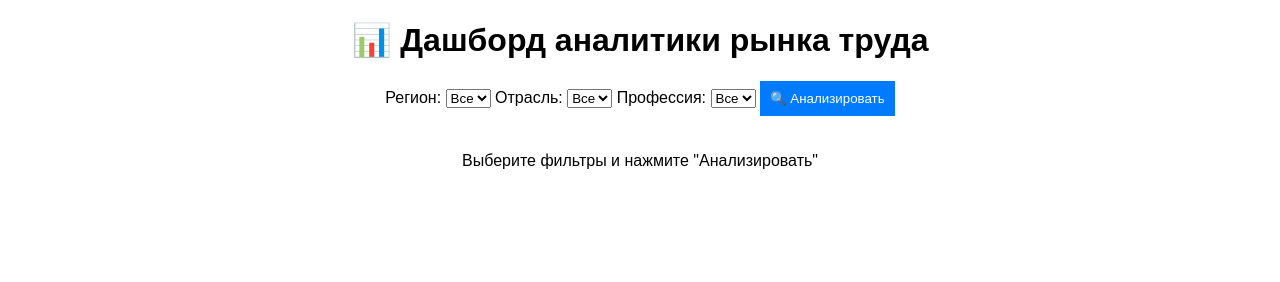
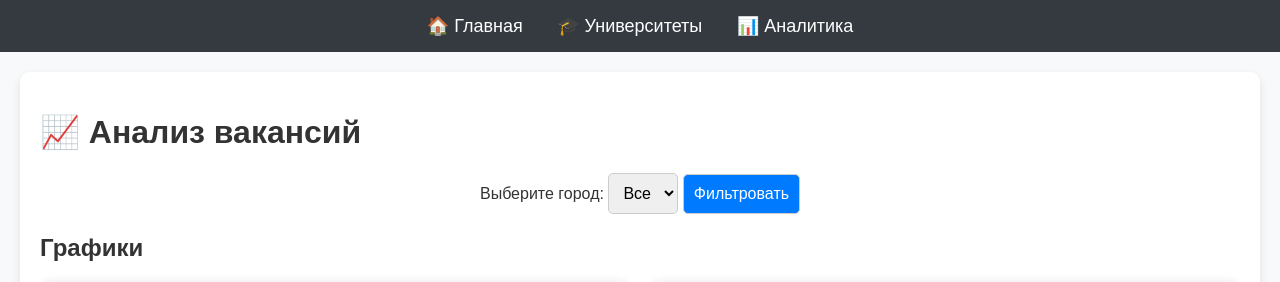
Before and after one commit to MikaAsk/Keleshek.kz, a Flask app: template OurProject/templates/index.html in a window 1280 px wide. Shown: the top 282 px of the page. Before the commit the page ends 169 px from the top, so only its background shows below. Run offline with Flask 3, Linux system fonts and the light colour scheme; the template is opened without the code that fills it, so the values that code supplies are empty; parts of the project's set-up code (start-up, migrations or seed data) failed here and were passed over.

Commit message:
Update index.html

```diff
--- a/OurProject/templates/index.html
+++ b/OurProject/templates/index.html
@@ -2,70 +2,115 @@
 <html lang="ru">
 <head>
     <meta charset="UTF-8">
-    <meta name="viewport" content="width=device-width, initial-scale=1.0">
-    <title>Аналитика рынка труда</title>
-    <link rel="stylesheet" href="{{ url_for('static', filename='style.css') }}">
-    <script src="https://code.jquery.com/jquery-3.6.0.min.js"></script>
+    <title>Анализ вакансий</title>
+    <style>
+        body {
+            font-family: 'Arial', sans-serif;
+            margin: 0;
+            padding: 0;
+            background: #f8f9fa;
+            color: #333;
+        }
+        .container {
+            max-width: 1200px;
+            margin: 20px auto;
+            background: white;
+            padding: 20px;
+            border-radius: 10px;
+            box-shadow: 0 4px 10px rgba(0, 0, 0, 0.1);
+        }
+        nav {
+            background: #343a40;
+            padding: 15px;
+            text-align: center;
+        }
+        nav a {
+            color: white;
+            text-decoration: none;
+            margin: 15px;
+            font-size: 18px;
+        }
+        nav a:hover {
+            text-decoration: underline;
+        }
+        .filter-section {
+            text-align: center;
+            margin-bottom: 20px;
+        }
+        select, button {
+            padding: 10px;
+            font-size: 16px;
+            border-radius: 5px;
+            border: 1px solid #ccc;
+        }
+        button {
+            background-color: #007bff;
+            color: white;
+            cursor: pointer;
+        }
+        button:hover {
+            background-color: #0056b3;
+        }
+        .charts {
+            display: grid;
+            grid-template-columns: repeat(auto-fit, minmax(400px, 1fr));
+            gap: 20px;
+            justify-content: center;
+            margin-top: 20px;
+        }
+        iframe {
+            width: 100%;
+            height: 400px;
+            border: none;
+            border-radius: 10px;
+            background: #fff;
+            box-shadow: 0 0 10px rgba(0, 0, 0, 0.1);
+        }
+        .no-data {
+            text-align: center;
+            font-size: 20px;
+            color: red;
+            font-weight: bold;
+            margin-top: 20px;
+        }
+    </style>
 </head>
 <body>
-    <h1>📊 Дашборд аналитики рынка труда</h1>
 
-    <form id="filters">
-        <label>Регион:</label>
-        <select name="region">
-            <option value="">Все</option>
-            {% for region in regions %}
-                <option value="{{ region }}">{{ region }}</option>
-            {% endfor %}
-        </select>
+    <nav>
+        <a href="/">🏠 Главная</a>
+        <a href="/universities">🎓 Университеты</a>
+        <a href="/analytics">📊 Аналитика</a>
+    </nav>
 
-        <label>Отрасль:</label>
-        <select name="industry">
-            <option value="">Все</option>
-            {% for industry in industries %}
-                <option value="{{ industry }}">{{ industry }}</option>
-            {% endfor %}
-        </select>
+    <div class="container">
+        <h1>📈 Анализ вакансий</h1>
 
-        <label>Профессия:</label>
-        <select name="profession">
-            <option value="">Все</option>
-            {% for profession in professions %}
-                <option value="{{ profession }}">{{ profession }}</option>
-            {% endfor %}
-        </select>
+        <div class="filter-section">
+            <form action="/analytics" method="get">
+                <label for="city">Выберите город:</label>
+                <select name="city" id="city">
+                    <option value="">Все</option>
+                    {% for c in cities %}
+                        <option value="{{ c }}" {% if city == c %}selected{% endif %}>{{ c }}</option>
+                    {% endfor %}
+                </select>
+                <button type="submit">Фильтровать</button>
+            </form>
+        </div>
 
-        <button type="submit">🔍 Анализировать</button>
-    </form>
-
-    <div id="charts">
-        <p>Выберите фильтры и нажмите "Анализировать"</p>
+        {% if no_data %}
+            <p class="no-data">⚠️ Данных по выбранному городу нет!</p>
+        {% else %}
+            <h2>Графики</h2>
+            <div class="charts">
+                <iframe src="{{ url_for('static', filename='chart1.html') }}"></iframe>
+                <iframe src="{{ url_for('static', filename='chart2.html') }}"></iframe>
+                <iframe src="{{ url_for('static', filename='chart3.html') }}"></iframe>
+                <iframe src="{{ url_for('static', filename='chart4.html') }}"></iframe>
+            </div>
+        {% endif %}
     </div>
 
-    <script>
-        $(document).ready(function() {
-            $("#filters").submit(function(event) {
-                event.preventDefault();
-                $.ajax({
-                    type: "POST",
-                    url: "/chart",
-                    contentType: "application/json",
-                    data: JSON.stringify({
-                        region: $("select[name='region']").val(),
-                        industry: $("select[name='industry']").val(),
-                        profession: $("select[name='profession']").val()
-                    }),
-                    success: function(response) {
-                        $("#charts").html(
-                            response.salary_chart +
-                            response.demand_supply_chart +
-                            response.skills_chart +
-                            response.industry_chart
-                        );
-                    }
-                });
-            });
-        });
-    </script>
 </body>
 </html>
```
